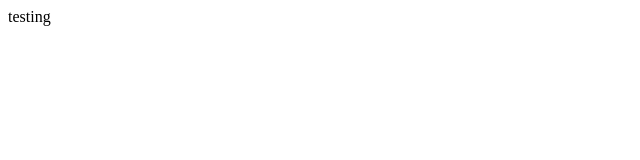
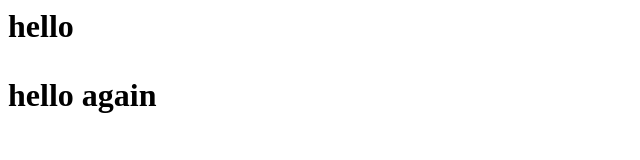
Before and after one commit to drewdunn1/Lab1, a plain HTML site: page index.html in a window 1280 px wide. Shown: the whole page, without its empty margins (0-640 px from the left). Drawn offline with Linux system fonts and the light colour scheme.

Commit message:
Update index.html

```diff
--- a/index.html
+++ b/index.html
@@ -1,6 +1,7 @@
 <html>
   <body>
-  testing
+    <h1>hello<h1>
+      <p>hello again<p>
 
 
   <body>
```
